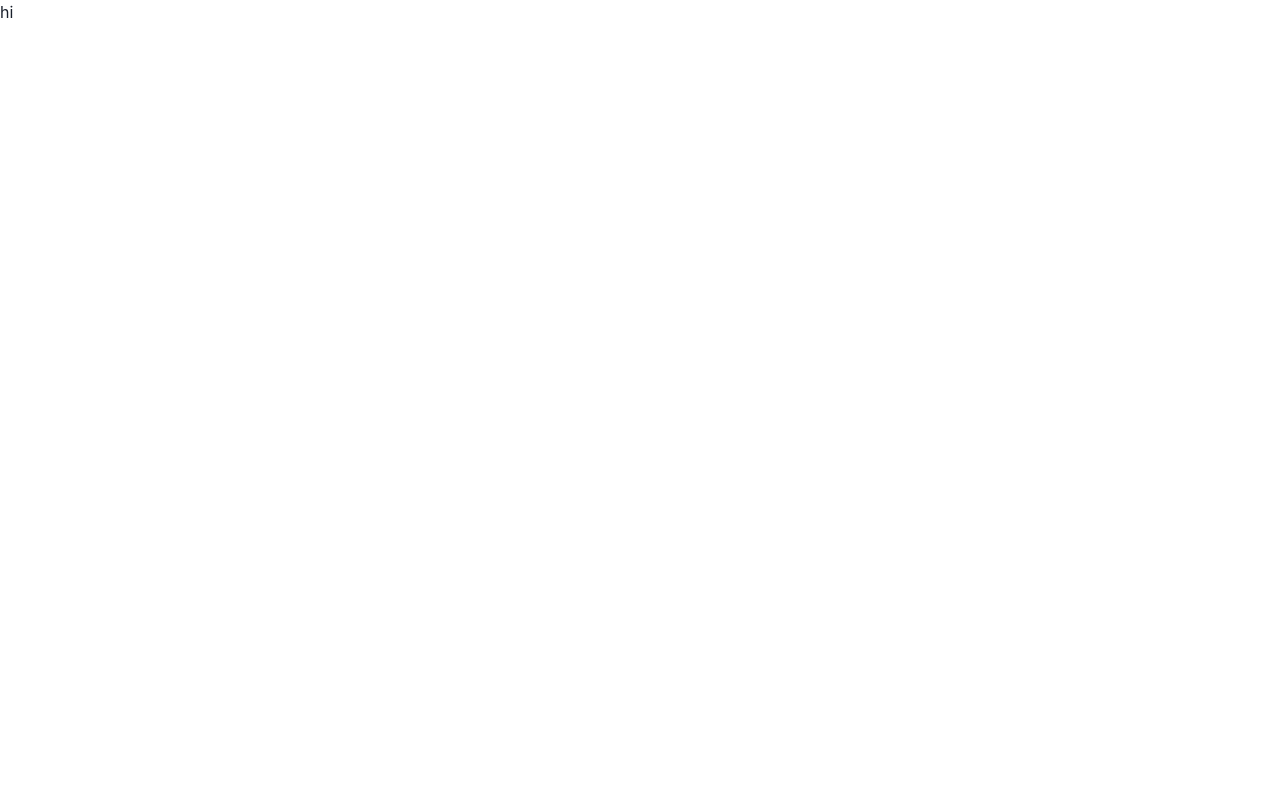
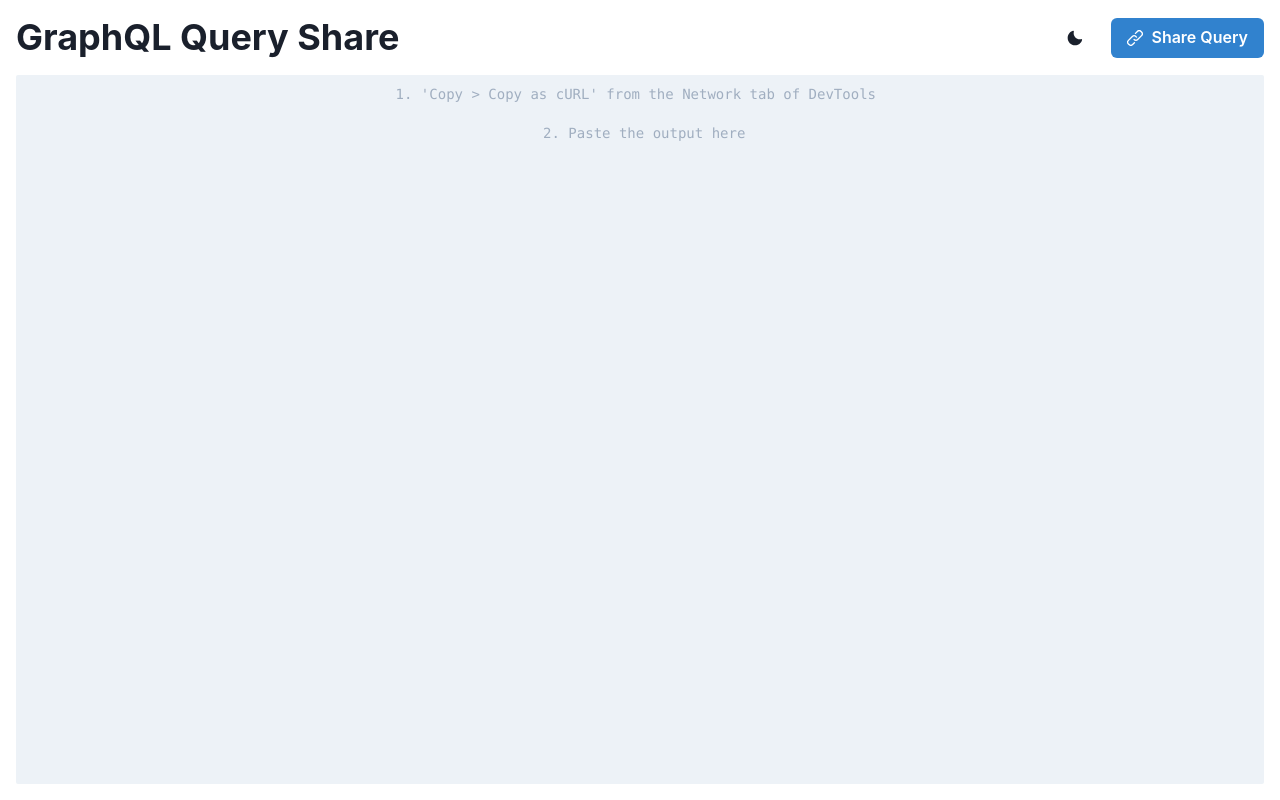
Before and after one commit to lukemartin/gql-share, a React (Vite) app: page / in a window 1280 px wide. Built offline with nearby package versions, Linux system fonts and the light colour scheme.

Commit message:
Basic styling

```diff
--- a/package.json
+++ b/package.json
@@ -8,6 +8,7 @@
     "serve": "vite preview"
   },
   "dependencies": {
+    "@chakra-ui/icons": "^1.0.10",
     "@chakra-ui/react": "^1.5.1",
     "@emotion/react": "^11",
     "@emotion/styled": "^11",
--- a/src/App.tsx
+++ b/src/App.tsx
@@ -1,7 +1,104 @@
-import React from 'react';
+import React, { useMemo, useState } from 'react';
+import {
+	Box,
+	Button,
+	Flex,
+	Heading,
+	IconButton,
+	Tab,
+	TabList,
+	TabPanel,
+	TabPanels,
+	Tabs,
+	Textarea,
+	useColorMode,
+} from '@chakra-ui/react';
+import { LinkIcon, MoonIcon } from '@chakra-ui/icons';
 
 function App() {
-	return <div>hi</div>;
+	const { toggleColorMode } = useColorMode();
+	const [inputValue, setInputValue] = useState('');
+	const outputQueryValue = useMemo(() => {
+		if (!inputValue) return '';
+
+		return inputValue.split('').reverse().join('');
+	}, [inputValue]);
+	const outputVarsValue = useMemo(() => {
+		if (!inputValue) return '';
+
+		return inputValue.toUpperCase();
+	}, [inputValue]);
+
+	return (
+		<Flex flexDirection="column" height="100%" p="4">
+			<Flex as="header" justifyContent="space-between" alignItems="center">
+				<Heading as="h1">GraphQL Query Share</Heading>
+				<Box>
+					<IconButton
+						aria-label="Toggle color mode"
+						variant="ghost"
+						icon={<MoonIcon />}
+						marginRight="4"
+						onClick={toggleColorMode}
+					></IconButton>
+
+					<Button colorScheme="blue" leftIcon={<LinkIcon />}>
+						Share Query
+					</Button>
+				</Box>
+			</Flex>
+
+			<Flex flexBasis="100%" marginTop="4" direction="column">
+				<Flex alignItems="stretch" flexGrow={1}>
+					<Textarea
+						height="100%"
+						variant="filled"
+						resize="none"
+						placeholder="1. 'Copy > Copy as cURL' from the Network tab of DevTools &#10; &#10; 2. Paste the output here"
+						size="sm"
+						sx={{
+							'::placeholder': {
+								textAlign: 'center',
+							},
+						}}
+						value={inputValue}
+						isInvalid={inputValue.length === 3}
+						onChange={(e) => setInputValue(e.target.value)}
+						onFocus={(e) => e.target.select()}
+					></Textarea>
+				</Flex>
+
+				{!!inputValue && (
+					<Flex marginTop="4" flexBasis="70%">
+						<Flex flexGrow={1} flexDirection="column">
+							<Heading as="h2" size="md" marginBottom={2}>
+								Query
+							</Heading>
+							<Textarea
+								height="100%"
+								value={outputQueryValue}
+								readOnly
+								resize="none"
+								onFocus={(e) => e.target.select()}
+							></Textarea>
+						</Flex>
+						<Flex flexGrow={1} flexDirection="column" marginLeft={4}>
+							<Heading as="h2" size="md" marginBottom={2}>
+								Variables
+							</Heading>
+							<Textarea
+								height="100%"
+								value={outputVarsValue}
+								readOnly
+								resize="none"
+								onFocus={(e) => e.target.select()}
+							></Textarea>
+						</Flex>
+					</Flex>
+				)}
+			</Flex>
+		</Flex>
+	);
 }
 
 export { App };
--- a/src/main.tsx
+++ b/src/main.tsx
@@ -1,11 +1,13 @@
 import React from 'react';
 import ReactDOM from 'react-dom';
-import { ChakraProvider } from '@chakra-ui/react';
+import { ChakraProvider, ColorModeScript } from '@chakra-ui/react';
 import { App } from './App';
+import { theme } from './theme';
 
 ReactDOM.render(
 	<React.StrictMode>
-		<ChakraProvider resetCSS={true}>
+		<ChakraProvider resetCSS={true} theme={theme}>
+			<ColorModeScript initialColorMode={theme.config.initialColorMode} />
 			<App />
 		</ChakraProvider>
 	</React.StrictMode>,
--- /dev/null
+++ b/src/theme.tsx
@@ -0,0 +1,21 @@
+import { extendTheme } from '@chakra-ui/react';
+
+const theme = extendTheme({
+	styles: {
+		global: {
+			'html, body, #root': {
+				height: '100%',
+			},
+			body: {},
+			textarea: {
+				fontFamily: 'mono',
+			},
+		},
+	},
+	config: {
+		initialColorMode: 'dark',
+		useSystemColorMode: true,
+	},
+});
+
+export { theme };
```
Also changed, not shown: 1 other file (tests, documents, lock files or other folders).
